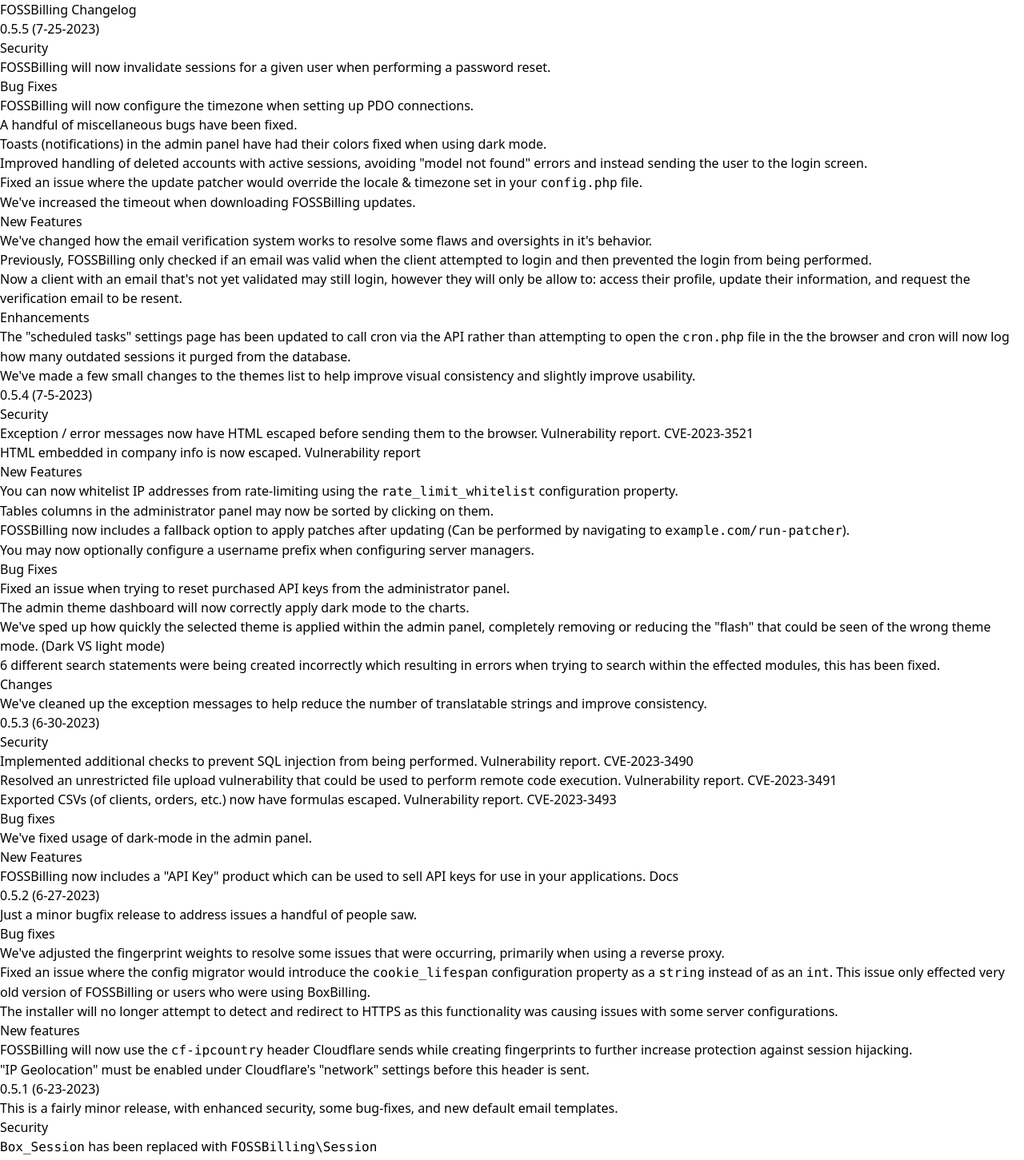
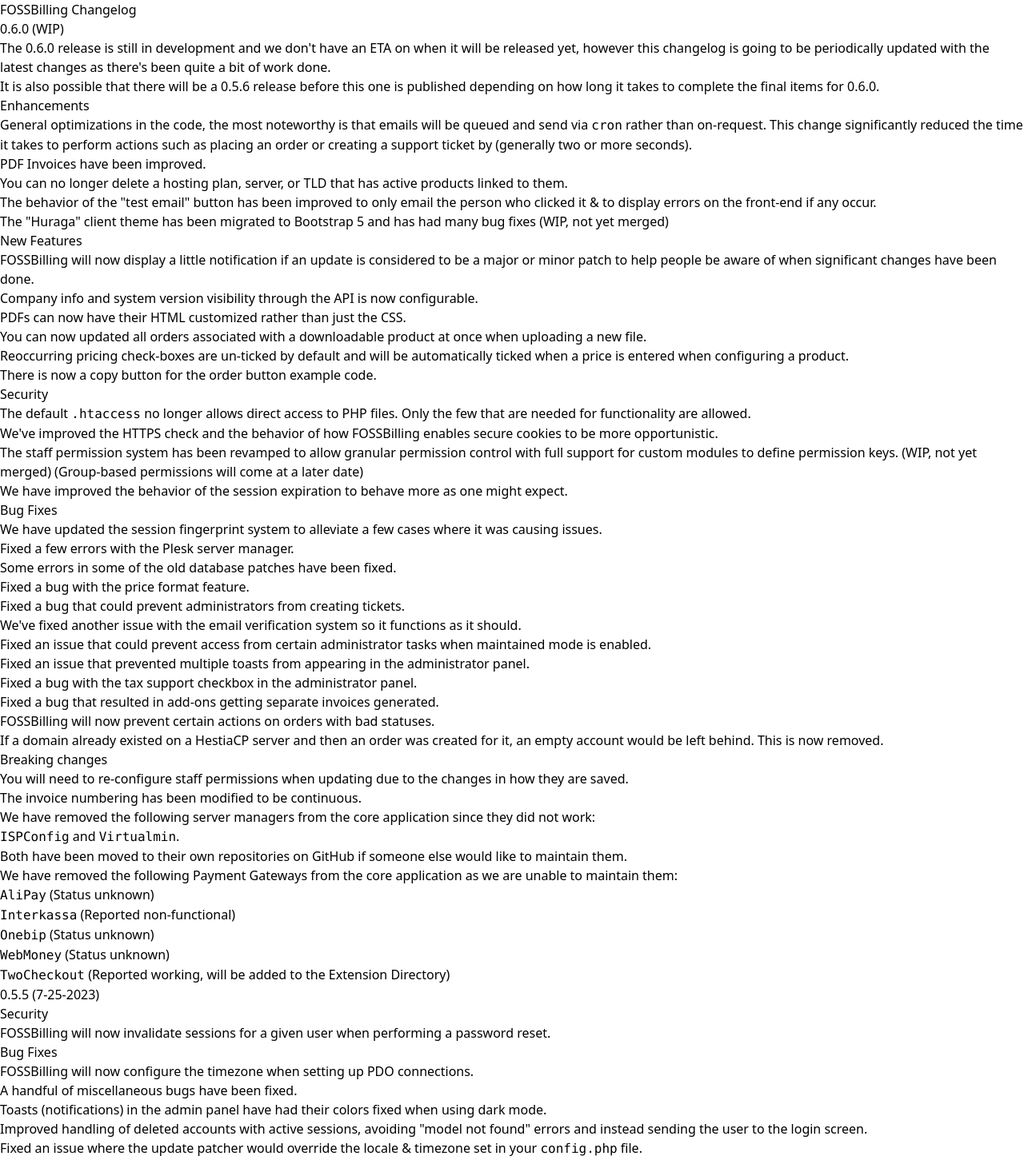
Before and after one commit to FOSSBilling/fossbilling.org, a Next.js app: page /docs/changelog in a window 1280 px wide. Shown: the top 1451 px of the page at 80% size. Built offline with nearby package versions, Linux system fonts and the light colour scheme.

Commit message:
Added Table for the payment gateways, incorporated requested changes.

```diff
--- a/pages/docs/changelog.mdx
+++ b/pages/docs/changelog.mdx
@@ -3,6 +3,62 @@
 ---
 
 # FOSSBilling Changelog
+
+## 0.6.0 (WIP)
+
+The 0.6.0 release is still in development and we don't have an ETA on when it will be released yet, however this changelog is going to be periodically updated with the latest changes as there's been quite a bit of work done.
+
+It is also possible that there will be a 0.5.6 release before this one is published depending on how long it takes to complete the final items for 0.6.0.
+
+### Enhancements
+ - General optimizations in the code, the most noteworthy is that emails will be queued and send via `cron` rather than on-request. This change significantly reduced the time it takes to perform actions such as placing an order or creating a support ticket by (generally two or more seconds).
+ - PDF Invoices have been improved.
+ - You can no longer delete a hosting plan, server, or TLD that has active products linked to them.
+ - The behavior of the "test email" button has been improved to only email the person who clicked it & to display errors on the front-end if any occur.
+ - The "Huraga" client theme has been migrated to Bootstrap 5 and has had many bug fixes (WIP, not yet merged)
+
+
+### New Features
+ - FOSSBilling will now display a little notification if an update is considered to be a major or minor patch to help people be aware of when significant changes have been done.
+ - Company info and system version visibility through the API is now configurable.
+ - PDFs can now have their HTML customized rather than just the CSS.
+ - You can now updated all orders associated with a downloadable product at once when uploading a new file.
+ - Reoccurring pricing check-boxes are un-ticked by default and will be automatically ticked when a price is entered when configuring a product.
+ - There is now a copy button for the order button example code.
+
+### Security
+ - The default `.htaccess` no longer allows direct access to PHP files. Only the few that are needed for functionality are allowed.
+ - We've improved the HTTPS check and the behavior of how FOSSBilling enables secure cookies to be more opportunistic.
+ - The staff permission system has been revamped to allow granular permission control with full support for custom modules to define permission keys. (WIP, not yet merged) (Group-based permissions will come at a later date)
+ - We have improved the behavior of the session expiration to behave more as one might expect.
+
+### Bug Fixes
+ - We have updated the session fingerprint system to alleviate a few cases where it was causing issues.
+ - Fixed a few errors with the Plesk server manager.
+ - Some errors in some of the old database patches have been fixed.
+ - Fixed a bug with the price format feature.
+ - Fixed a bug that could prevent administrators from creating tickets.
+ - We've fixed another issue with the email verification system so it functions as it should.
+ - Fixed an issue that could prevent access from certain administrator tasks when maintained mode is enabled.
+ - Fixed an issue that prevented multiple toasts from appearing in the administrator panel.
+ - Fixed a bug with the tax support checkbox in the administrator panel.
+ - Fixed a bug that resulted in add-ons getting separate invoices generated.
+ - FOSSBilling will now prevent certain actions on orders with bad statuses.
+ - If a domain already existed on a HestiaCP server and then an order was created for it, an empty account would be left behind. This is now removed.
+
+
+#### Breaking changes
+  - You will need to re-configure staff permissions when updating due to the changes in how they are saved.
+  - The invoice numbering has been modified to be continuous.
+  - We have removed the following server managers from the core application since they did not work:
+	  - `ISPConfig` and `Virtualmin`.
+	  - Both have been moved to their own repositories on GitHub if someone else would like to maintain them.
+ - We have removed the following Payment Gateways from the core application as we are unable to maintain them:
+	 - `AliPay` (Status unknown)
+	 - `Interkassa` (Reported non-functional)
+	 - `Onebip` (Status unknown)
+	 - `WebMoney` (Status unknown)
+	 - `TwoCheckout` (Reported working, will be added to the Extension Directory)
 
 ## 0.5.5 (7-25-2023)
 
```
